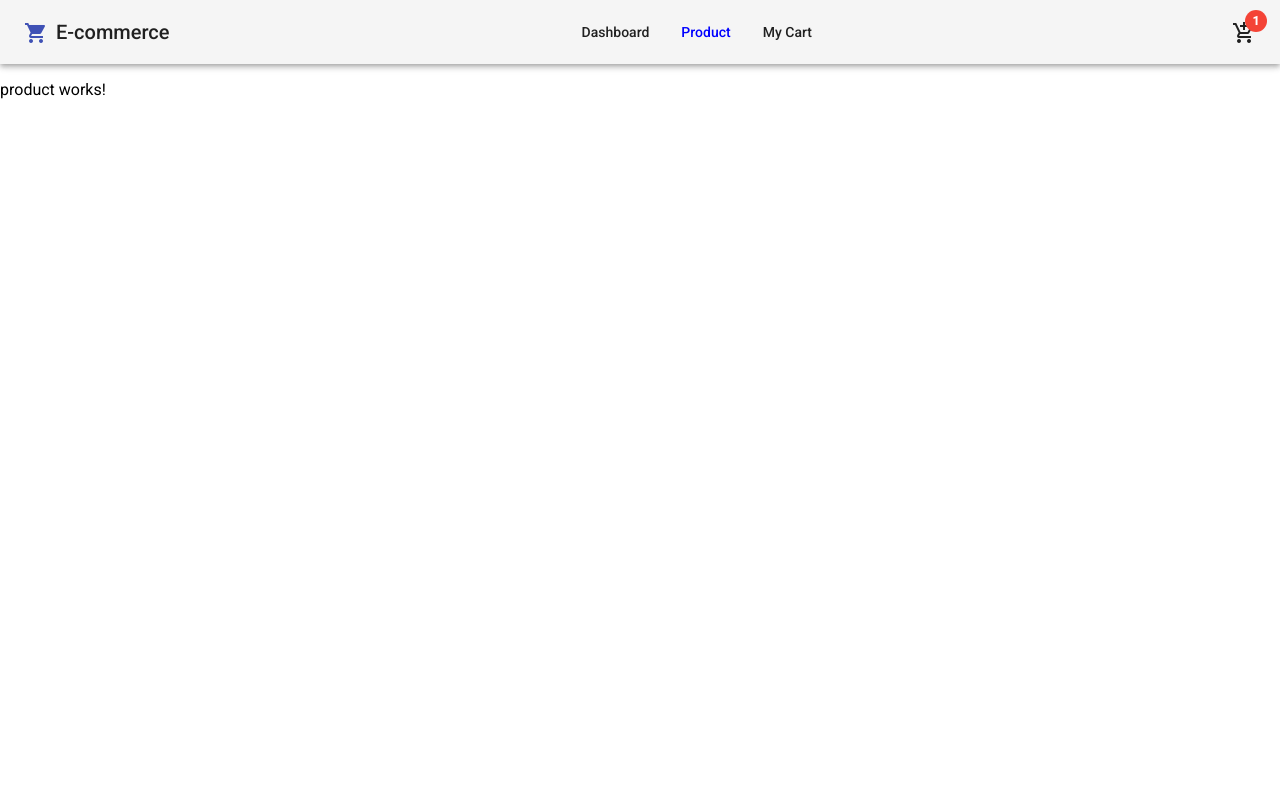
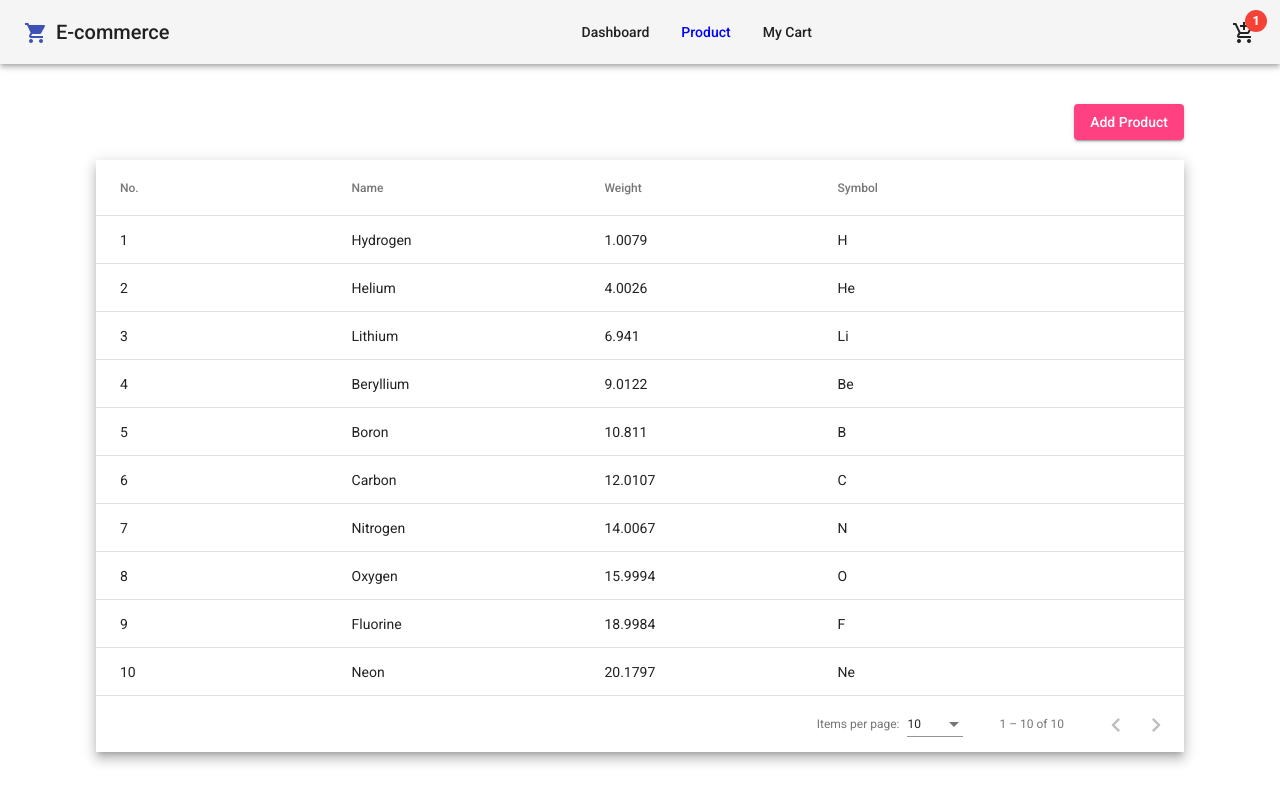
Before and after one commit to ImranChowdhuryFahim/Selise-Industrial-Attachment-Final-Project, an Angular app in the folder frontend/: page /product in a window 1280 px wide. Built offline with nearby package versions, Linux system fonts and the light colour scheme.

Commit message:
added an angular data table with client side sorting and pagination functionality for dummy data

```diff
--- a/frontend/src/app/app-routing.module.ts
+++ b/frontend/src/app/app-routing.module.ts
@@ -3,11 +3,13 @@ import { RouterModule, Routes } from '@angular/router';
 import { DashboardComponent } from './dashboard/dashboard.component';
 import { MyCartComponent } from './my-cart/my-cart.component';
 import { CreateProductComponent } from './product/create-product/create-product.component';
+import { ProductListComponent } from './product/product-list/product-list.component';
 import { ProductComponent } from './product/product.component';
 
 const routes: Routes = [
   { path:'dashboard', component:DashboardComponent },
   { path:'product', component:ProductComponent , children: [
+    { path: '', component: ProductListComponent },
     { path:'create', component: CreateProductComponent },
     { path:'edit/:productId', component: CreateProductComponent }
   ]},
--- a/frontend/src/app/app.component.html
+++ b/frontend/src/app/app.component.html
@@ -18,4 +18,6 @@
 
 </mat-toolbar>
 
-<router-outlet></router-outlet>
+<div class="main-content">
+  <router-outlet></router-outlet>
+</div>
--- a/frontend/src/app/app.component.scss
+++ b/frontend/src/app/app.component.scss
@@ -7,3 +7,11 @@
 .active{
     color: blue!important;
 }
+
+.main-content{
+    padding: 20px;
+    width: 85%;
+    padding-top: 40px;
+    margin: auto;
+
+}
--- a/frontend/src/app/data-table/data-table.component.html
+++ b/frontend/src/app/data-table/data-table.component.html
@@ -1 +1,35 @@
-<p>data-table works!</p>
+
+<div class="table-container mat-elevation-z8" >
+    <table mat-table [dataSource]="dataSource" matSort>
+
+       <!-- Position Column -->
+  <ng-container matColumnDef="position">
+    <th mat-header-cell *matHeaderCellDef mat-sort-header> No. </th>
+    <td mat-cell *matCellDef="let element"> {{element.position}} </td>
+  </ng-container>
+
+  <!-- Name Column -->
+  <ng-container matColumnDef="name">
+    <th mat-header-cell *matHeaderCellDef mat-sort-header> Name </th>
+    <td mat-cell *matCellDef="let element"> {{element.name}} </td>
+  </ng-container>
+
+  <!-- Weight Column -->
+  <ng-container matColumnDef="weight">
+    <th mat-header-cell *matHeaderCellDef mat-sort-header> Weight </th>
+    <td mat-cell *matCellDef="let element"> {{element.weight}} </td>
+  </ng-container>
+
+  <!-- Symbol Column -->
+  <ng-container matColumnDef="symbol">
+    <th mat-header-cell *matHeaderCellDef mat-sort-header> Symbol </th>
+    <td mat-cell *matCellDef="let element"> {{element.symbol}} </td>
+  </ng-container>
+
+      <tr mat-header-row *matHeaderRowDef="displayedColumns; sticky: true"></tr>
+      <tr mat-row *matRowDef="let row; columns: displayedColumns;"></tr>
+
+    </table>
+
+    <mat-paginator [pageSizeOptions]="[10, 25, 100]" aria-label="Select page of users"></mat-paginator>
+  </div>
--- a/frontend/src/app/data-table/data-table.component.scss
+++ b/frontend/src/app/data-table/data-table.component.scss
@@ -0,0 +1,8 @@
+.table-container {
+    max-height: 600px;
+    overflow: auto;
+  }
+
+  table {
+    width: 100%;
+  }
--- a/frontend/src/app/data-table/data-table.component.ts
+++ b/frontend/src/app/data-table/data-table.component.ts
@@ -1,15 +1,58 @@
-import { Component, OnInit } from '@angular/core';
+import {HttpClient} from '@angular/common/http';
+import {Component, ViewChild, AfterViewInit, OnInit} from '@angular/core';
+import {MatPaginator} from '@angular/material/paginator';
+import {MatSort, SortDirection} from '@angular/material/sort';
+import { MatTableDataSource } from '@angular/material/table';
+import {merge, Observable, of as observableOf} from 'rxjs';
+import {catchError, map, startWith, switchMap} from 'rxjs/operators';
 
-@Component({
+export interface PeriodicElement {
+  name: string;
+  position: number;
+  weight: number;
+  symbol: string;
+}
+
+const ELEMENT_DATA: PeriodicElement[] = [
+  {position: 1, name: 'Hydrogen', weight: 1.0079, symbol: 'H'},
+  {position: 2, name: 'Helium', weight: 4.0026, symbol: 'He'},
+  {position: 3, name: 'Lithium', weight: 6.941, symbol: 'Li'},
+  {position: 4, name: 'Beryllium', weight: 9.0122, symbol: 'Be'},
+  {position: 5, name: 'Boron', weight: 10.811, symbol: 'B'},
+  {position: 6, name: 'Carbon', weight: 12.0107, symbol: 'C'},
+  {position: 7, name: 'Nitrogen', weight: 14.0067, symbol: 'N'},
+  {position: 8, name: 'Oxygen', weight: 15.9994, symbol: 'O'},
+  {position: 9, name: 'Fluorine', weight: 18.9984, symbol: 'F'},
+  {position: 10, name: 'Neon', weight: 20.1797, symbol: 'Ne'},
+];
+
+
+/**
+ * @title Table retrieving data through HTTP
+ */
+ @Component({
   selector: 'app-data-table',
   templateUrl: './data-table.component.html',
   styleUrls: ['./data-table.component.scss']
 })
-export class DataTableComponent implements OnInit {
+export class DataTableComponent implements OnInit , AfterViewInit{
+  displayedColumns: string[] = ['position', 'name', 'weight', 'symbol'];
+  dataSource = new MatTableDataSource(ELEMENT_DATA);
 
-  constructor() { }
+  @ViewChild(MatPaginator) paginator!: MatPaginator;
+  @ViewChild(MatSort) sort!: MatSort;
+
+  constructor() {}
 
   ngOnInit(): void {
+
+
   }
 
+  ngAfterViewInit(): void {
+    this.dataSource.paginator = this.paginator;
+    this.dataSource.sort = this.sort;
+  }
+
+
 }
--- a/frontend/src/app/product/product-list/product-list.component.html
+++ b/frontend/src/app/product/product-list/product-list.component.html
@@ -1 +1,6 @@
-<p>product-list works!</p>
+<div class="add-product-button-container">
+    <div></div>
+    <button mat-raised-button class="add-product-button" color="accent">Add Product</button>
+</div>
+
+<app-data-table></app-data-table>
--- a/frontend/src/app/product/product-list/product-list.component.scss
+++ b/frontend/src/app/product/product-list/product-list.component.scss
@@ -0,0 +1,5 @@
+.add-product-button-container{
+    display: flex;
+    justify-content: space-between;
+    margin-bottom: 20px;
+}
--- a/frontend/src/app/product/product.component.html
+++ b/frontend/src/app/product/product.component.html
@@ -1,2 +1 @@
-<p>product works!</p>
 <router-outlet></router-outlet>
--- a/frontend/src/app/product/product.module.ts
+++ b/frontend/src/app/product/product.module.ts
@@ -4,6 +4,8 @@ import { ProductListComponent } from './product-list/product-list.component';
 import { ProductComponent } from './product.component';
 import { CreateProductComponent } from './create-product/create-product.component';
 import { RouterModule } from '@angular/router';
+import { DataTableModule } from '../data-table/data-table.module';
+import { MatButtonModule } from '@angular/material/button';
 
 @NgModule({
   declarations: [
@@ -13,7 +15,9 @@ import { RouterModule } from '@angular/router';
   ],
   imports: [
     CommonModule,
-    RouterModule
+    RouterModule,
+    DataTableModule,
+    MatButtonModule
   ],
 })
 export class ProductModule { }
```
Also changed, not shown: frontend/src/app/data-table/data-table.module.ts (+14 -1 lines).
